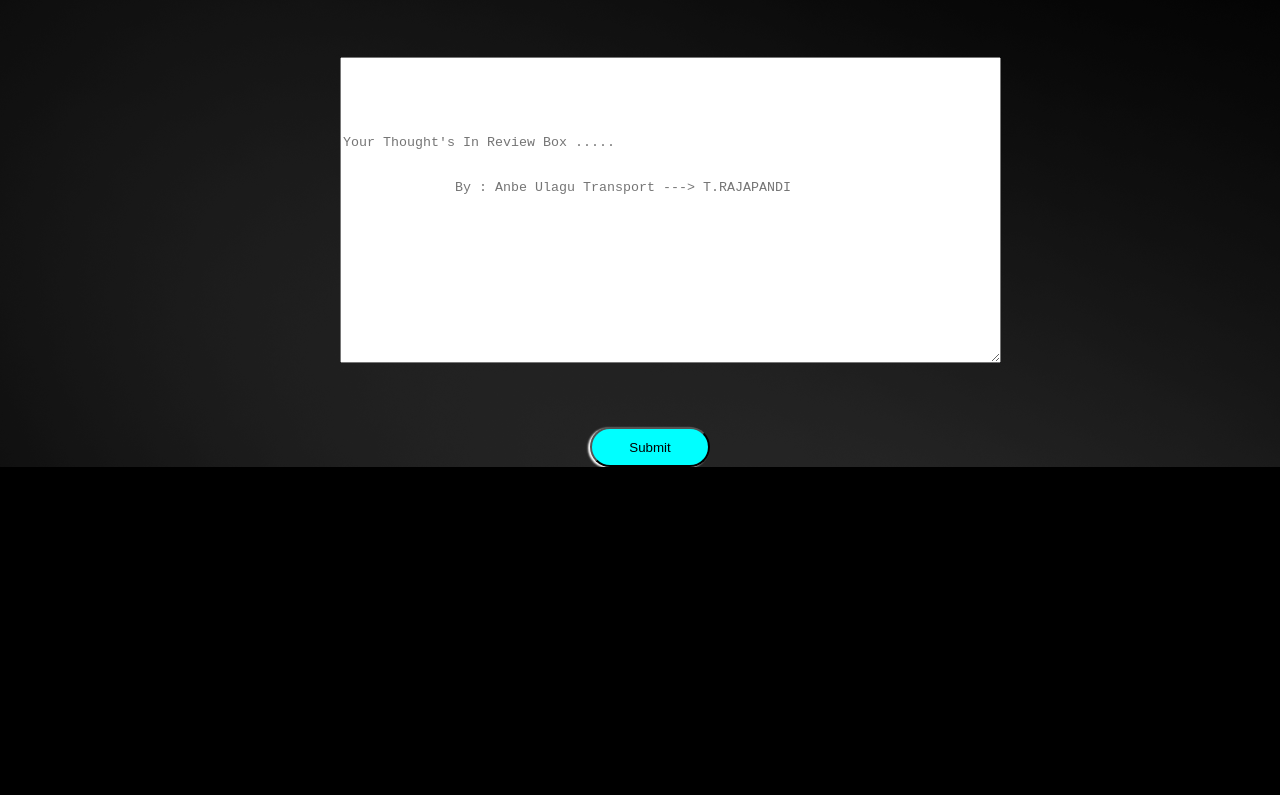
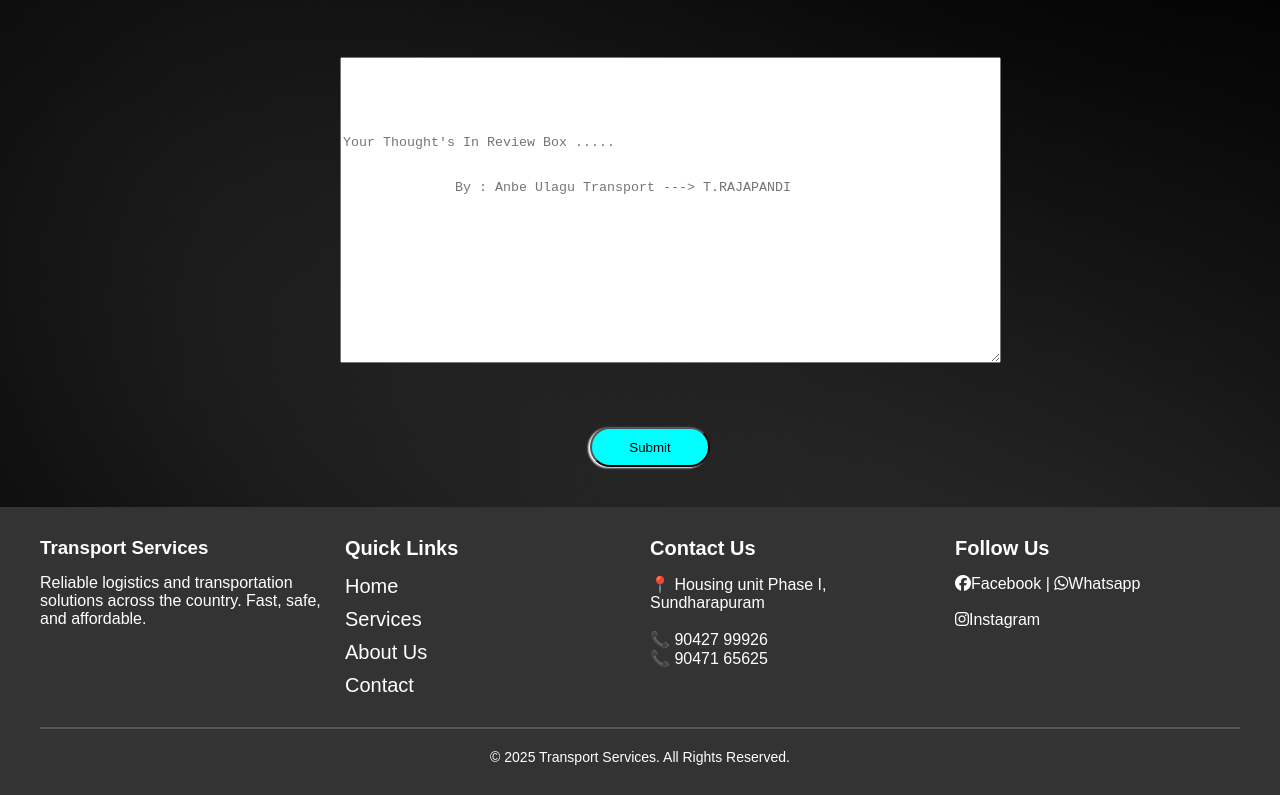
Before and after one commit to KalaiWebDeveloper/Anbe_Ulagu_Transport_covai, a plain HTML site: page index.html in a window 1280 px wide. Shown: the part 4918-5713 px from the top of the page. Before the commit the page ends 5385 px from the top, so only its background shows below. Drawn offline with Linux system fonts and the light colour scheme; a web font is replaced by a local one.

Commit message:
Updated Files

```diff
--- a/index.html
+++ b/index.html
@@ -5,6 +5,11 @@
     <meta name="viewport" content="width=device-width, initial-scale=1.0" />
     <title>Anbe Ulagu</title>
     <link rel="stylesheet" href="style.css" />
+
+    <script
+      src="https://kit.fontawesome.com/90516a975b.js"
+      crossorigin="anonymous"
+    ></script>
 
     <link rel="preconnect" href="https://fonts.googleapis.com" />
     <link rel="preconnect" href="https://fonts.gstatic.com" crossorigin />
@@ -225,7 +230,12 @@
             “Enjoy real-time tracking for peace of mind”<br /><br />
             “Get 24/7 support from our friendly experts”
           </p>
-          <textarea name="review"id="" cols="80px" rows="20" placeholder="
+          <textarea
+            name="review"
+            id=""
+            cols="80px"
+            rows="20"
+            placeholder="
 
 
 
@@ -239,6 +249,60 @@ Your Thought's In Review Box .....
           <button>Submit</button>
         </div>
       </section>
+
+      <!-- Footer HTML -->
+      <footer class="footer">
+        <div class="container">
+          <div class="footer-content">
+            <div class="footer-about">
+              <h3>Transport Services</h3>
+              <p>
+                Reliable logistics and transportation solutions across the
+                country. Fast, safe, and affordable.
+              </p>
+            </div>
+
+            <div class="footer-links">
+              <h4>Quick Links</h4>
+              <ul>
+                <li><a href="#home">Home</a></li>
+                <li><a href="#service">Services</a></li>
+                <li><a href="#about">About Us</a></li>
+                <li><a href="#contact">Contact</a></li>
+              </ul>
+            </div>
+
+            <div class="footer-contact">
+              <h4>Contact Us</h4>
+              <p>📍 Housing unit Phase I, Sundharapuram</p>
+              <br />
+              <p>📞 90427 99926</p>
+              <p>📞 90471 65625</p>
+              <!-- <p>✉️ info@transportservice.com</p> -->
+            </div>
+
+            <div class="footer-social">
+              <h4>Follow Us</h4>
+              <a href="#" target="_blank"
+                ><i class="fa-brands fa-facebook"></i>Facebook</a
+              >
+              |
+              <a href="#" target="_blank"
+                ><i class="fa-brands fa-whatsapp"></i>Whatsapp</a
+              >
+              <br /><br />
+              <a href="#" target="_blank">
+                <i class="fa-brands fa-instagram"></i>Instagram</a
+              >
+            </div>
+          </div>
+          <hr />
+
+          <p class="footer-bottom">
+            © 2025 Transport Services. All Rights Reserved.
+          </p>
+        </div>
+      </footer>
     </div>
 
     <!-- Script in Java script Using 3 button Toggle menu -->
--- a/style.css
+++ b/style.css
@@ -185,7 +185,6 @@ li {
 
 /* GALLERY SECTION */
 
-
 .gallery {
   font-family: "Libertinus Sans", sans-serif;
 }
@@ -232,7 +231,7 @@ li {
   width: 280px;
   height: 360px;
 }
-.box-1 img{
+.box-1 img {
   width: 280px;
   height: 360px;
 }
@@ -247,7 +246,7 @@ li {
   width: 280px;
   height: 360px;
 }
-.box-2 img{
+.box-2 img {
   width: 280px;
   height: 360px;
 }
@@ -264,11 +263,11 @@ li {
   border-radius: 40px;
   width: 97%;
   height: 548px;
-  margin: 40px 0px 0px 20px ;
+  margin: 40px 0px 0px 20px;
 }
-.box-3 img{
+.box-3 img {
   width: 100%;
-    border-radius: 40px;
+  border-radius: 40px;
 }
 .box-3:hover {
   transform: scale(1.1);
@@ -276,7 +275,6 @@ li {
 }
 
 /* SERVICE SECTION */
-
 
 .service {
   font-family: "Libertinus Sans", sans-serif;
@@ -309,7 +307,6 @@ li {
 }
 
 /* CONTACT SECTION */
-
 
 .Contact {
   font-family: "Libertinus Sans", sans-serif;
@@ -366,7 +363,6 @@ li {
 
 /*REVIEW SECTION */
 
-
 .review {
   font-family: "Libertinus Sans", sans-serif;
 }
@@ -410,8 +406,85 @@ textarea {
   transition: 0.7s;
 }
 
+/* Footer Styling */
+.footer {
+  background-color: #333;
+  color: #fff;
+  padding: 30px 0;
+  font-family: Arial, sans-serif;
+  margin-top: 40px;
+}
+
+.footer .container {
+  max-width: 1200px;
+  margin: auto;
+  padding: 0 20px;
+}
+
+.footer-content {
+  display: flex;
+  flex-wrap: wrap;
+  justify-content: space-between;
+  gap: 20px;
+}
+
+.footer-about,
+.footer-links,
+.footer-contact,
+.footer-social {
+  flex: 1 1 200px;
+}
+
+.footer h3,
+.footer h4 {
+  margin-bottom: 15px;
+}
+
+.footer a {
+  color: #fff;
+  text-decoration: none;
+}
+
+.footer a:hover {
+  text-decoration: underline;
+}
+
+.footer ul {
+  list-style: none;
+  padding: 0;
+}
+
+.footer ul li {
+  margin-bottom: 10px;
+}
+
+.footer hr {
+  border: 0.5px solid #555;
+  margin: 20px 0;
+}
+
+.footer-bottom {
+  text-align: center;
+  font-size: 14px;
+}
+
+/* Mobile Responsive */
+@media (max-width: 768px) {
+  .footer-content {
+    flex-direction: column;
+    text-align: center;
+  }
+  .footer-links {
+    margin-top: -80px;
+  }
+  .footer hr {
+    border: 0.5px solid #555;
+    margin: 20px 0;
+    margin-top: -40px;
+  }
+}
+
 /* Tablet and Laptop Responsive Code */
-
 
 @media (max-width: 1024px) {
   .navbar a {
@@ -597,13 +670,19 @@ textarea {
     width: 90%;
   }
   .box-1,
-  .box-2{
+  .box-2 {
     width: 80%;
   }
   .box-3 {
     width: 80%;
+    height: 140px;
+    margin-left: 40px;
+  }
+  .box-1 img {
     height: 100%;
-    margin-left: 40px;
+  }
+  .box-2 img {
+    height: 100%;
   }
   .service li {
     font-size: 20px;
```
